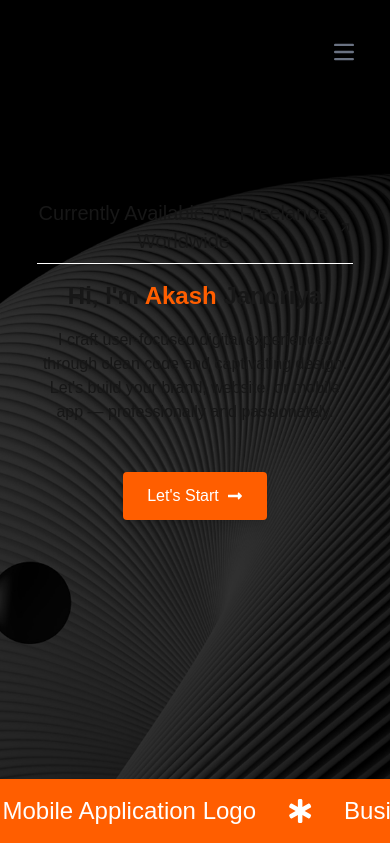
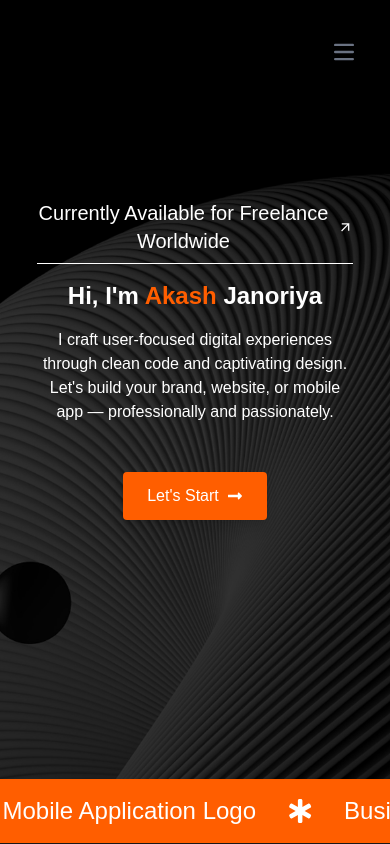
Before and after one commit to virtualharshit/Akash_Portfolio, a Next.js app: page / in a window 390 px wide. Shown: the top 844 px of the page. Built offline with nearby package versions, Linux system fonts and the light colour scheme.

Commit message:
mobile view fixes

```diff
--- a/src/app/globals.css
+++ b/src/app/globals.css
@@ -1,30 +1,11 @@
 @import "tailwindcss";
-
-:root {
-  --background: #ffffff;
-  --foreground: #171717;
-}
-
-@theme inline {
-  --color-background: var(--background);
-  --color-foreground: var(--foreground);
-  --font-sans: var(--font-geist-sans);
-  --font-mono: var(--font-geist-mono);
-}
-
-@media (prefers-color-scheme: dark) {
-  :root {
-    --background: #0a0a0a;
-    --foreground: #ededed;
-  }
-}
 
 * {
   scroll-behavior: smooth;
 }
 
 body {
-  background: var(--background);
-  color: var(--foreground);
+  background: #171717;
+  color: #ffffff;
   font-family: Arial, Helvetica, sans-serif;
 }
```
